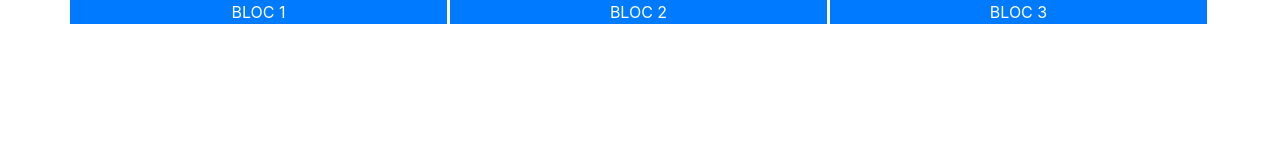
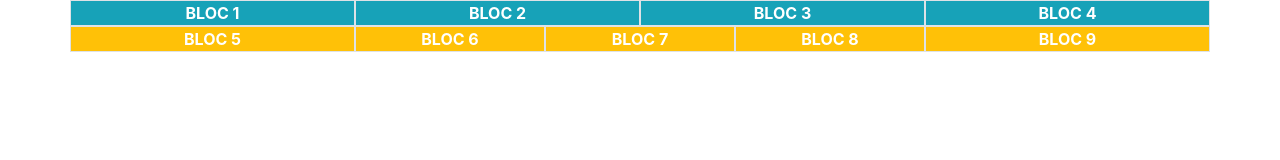
Before and after one commit to ArthurHerchuelz/bootstrap, a plain HTML site: page index.html in a window 1280 px wide. Drawn offline with nearby package versions, Linux system fonts and the light colour scheme.

Commit message:
exercice 2

```diff
--- a/index.html
+++ b/index.html
@@ -3,20 +3,39 @@
   <head>
     <meta charset="utf-8"/>
     <link rel="stylesheet" href="https://stackpath.bootstrapcdn.com/bootstrap/4.4.1/css/bootstrap.min.css" integrity="sha384-Vkoo8x4CGsO3+Hhxv8T/Q5PaXtkKtu6ug5TOeNV6gBiFeWPGFN9MuhOf23Q9Ifjh" crossorigin="anonymous">
-    <link rel="stylesheet" href="assets/style.css">
+    <!-- <link rel="stylesheet" href="assets/style.css"> -->
     <title>Exercice 1 bootstrap</title>
   </head>
   <body>
     <div class="container">
-     <div class="row">
-        <div class="col">
+     <div class="row text-white">
+        <div class="col-md-3 col-sm-6 border text-center bg-info font-weight-bold">
           BLOC 1
         </div>
-        <div class="col">
+        <div class="col-md-3 col-sm-6 border text-center bg-info font-weight-bold">
           BLOC 2
         </div>
-        <div class="col">
+        <div class="col-md-3 col-sm-6 border text-center bg-info font-weight-bold">
           BLOC 3
+        </div>
+        <div class="col-md-3 col-sm-6 border text-center bg-info font-weight-bold">
+          BLOC 4
+        </div>
+        <div class="w-100"></div>
+        <div class="col-md-3 col-sm-12 border bg-warning text-center font-weight-bold">
+          BLOC 5
+        </div>
+        <div class="col-md-2 col-sm-4 border bg-warning text-center font-weight-bold">
+          BLOC 6
+        </div>
+        <div class="col-md-2 col-sm-4 border bg-warning text-center font-weight-bold">
+          BLOC 7
+        </div>
+        <div class="col-md-2 col-sm-4 border bg-warning text-center font-weight-bold">
+          BLOC 8
+        </div>
+        <div class="col-md-3 col-sm-12 border bg-warning text-center font-weight-bold">
+          BLOC 9
         </div>
       </div>
     </div>
```
